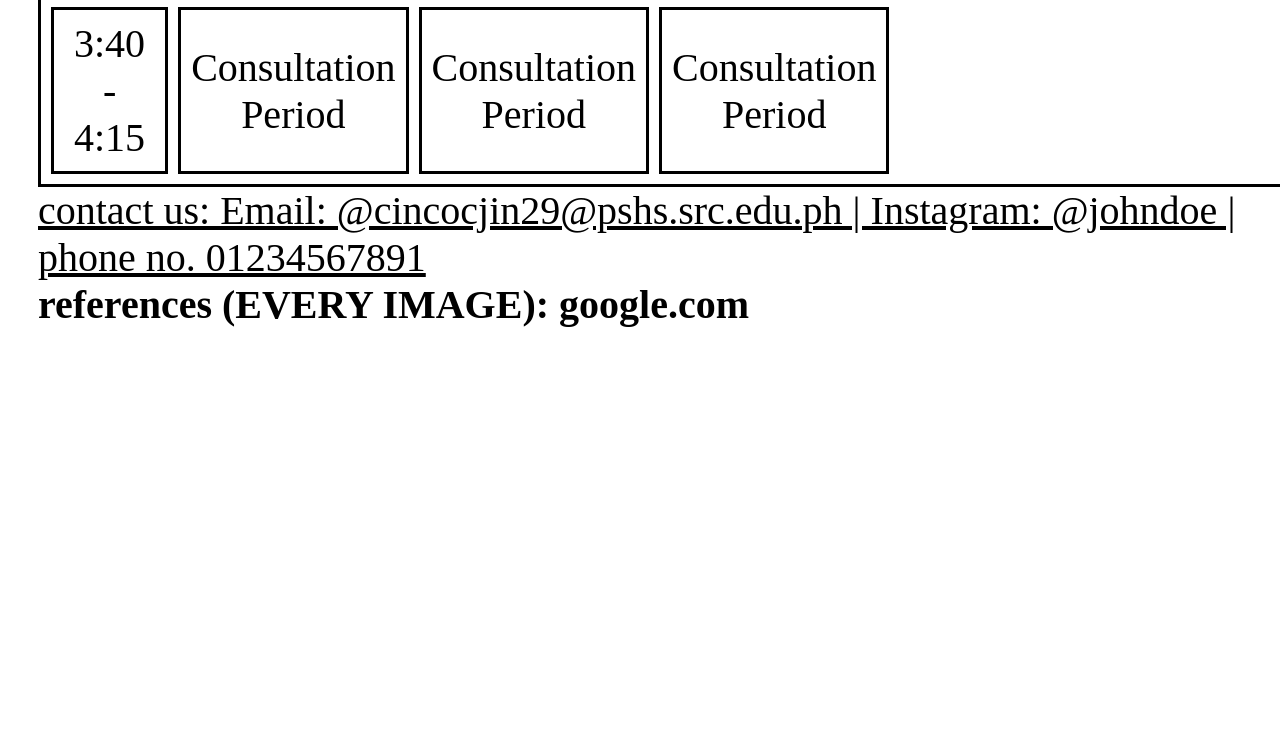
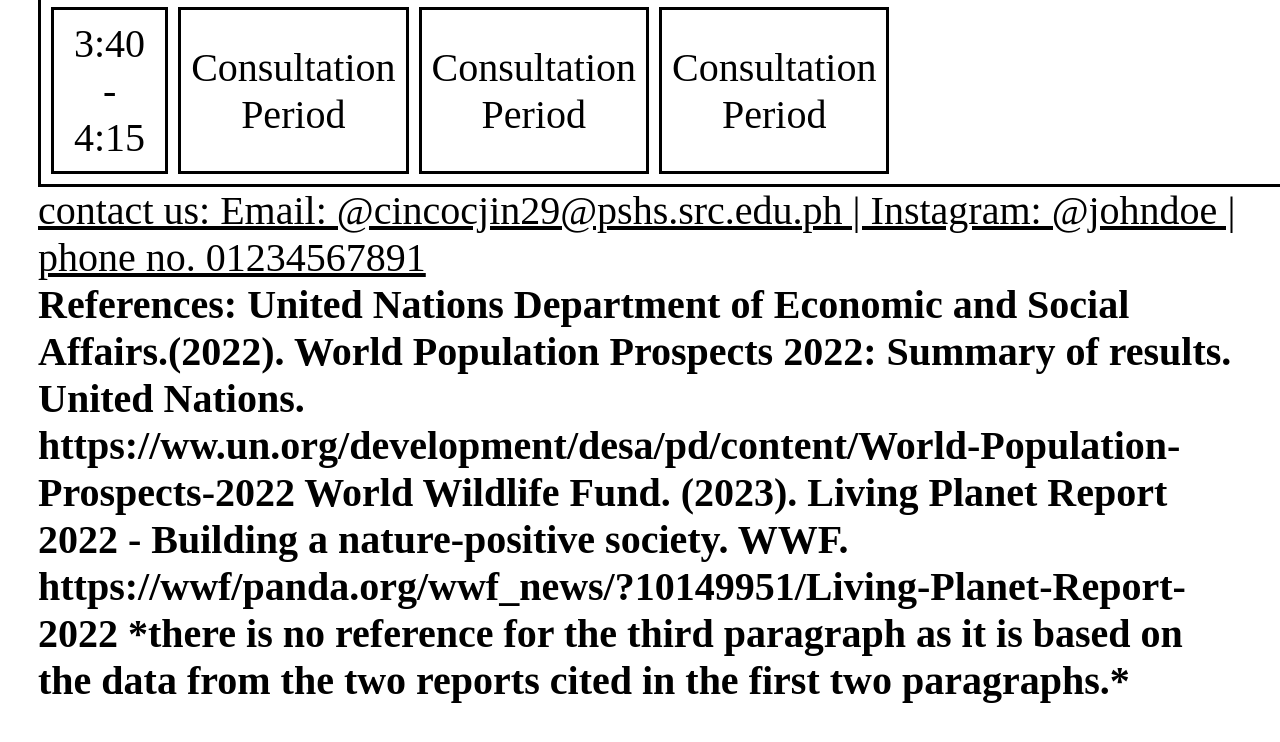
Before and after one commit to xlquiex/website-AA, a plain HTML site: page about.html in a window 1280 px wide. Shown: the part 2935-3677 px from the top of the page. Before the commit the page ends 3301 px from the top, so only its background shows below. Drawn offline with Linux system fonts and the light colour scheme.

Commit message:
Update about.html

```diff
--- a/about.html
+++ b/about.html
@@ -196,4 +196,9 @@
     </footer>
 
 
-    <B>references (EVERY IMAGE): google.com</B>
+
+    <B>References:
+        United Nations Department of Economic and Social Affairs.(2022). World Population Prospects 2022: Summary of results. United Nations. https://ww.un.org/development/desa/pd/content/World-Population-Prospects-2022
+        World Wildlife Fund. (2023). Living Planet Report 2022 - Building a nature-positive society. WWF. https://wwf/panda.org/wwf_news/?10149951/Living-Planet-Report-2022
+        *there is no reference for the third paragraph as it is based on the data from the two reports cited in the first two paragraphs.*
+    </B>
```
